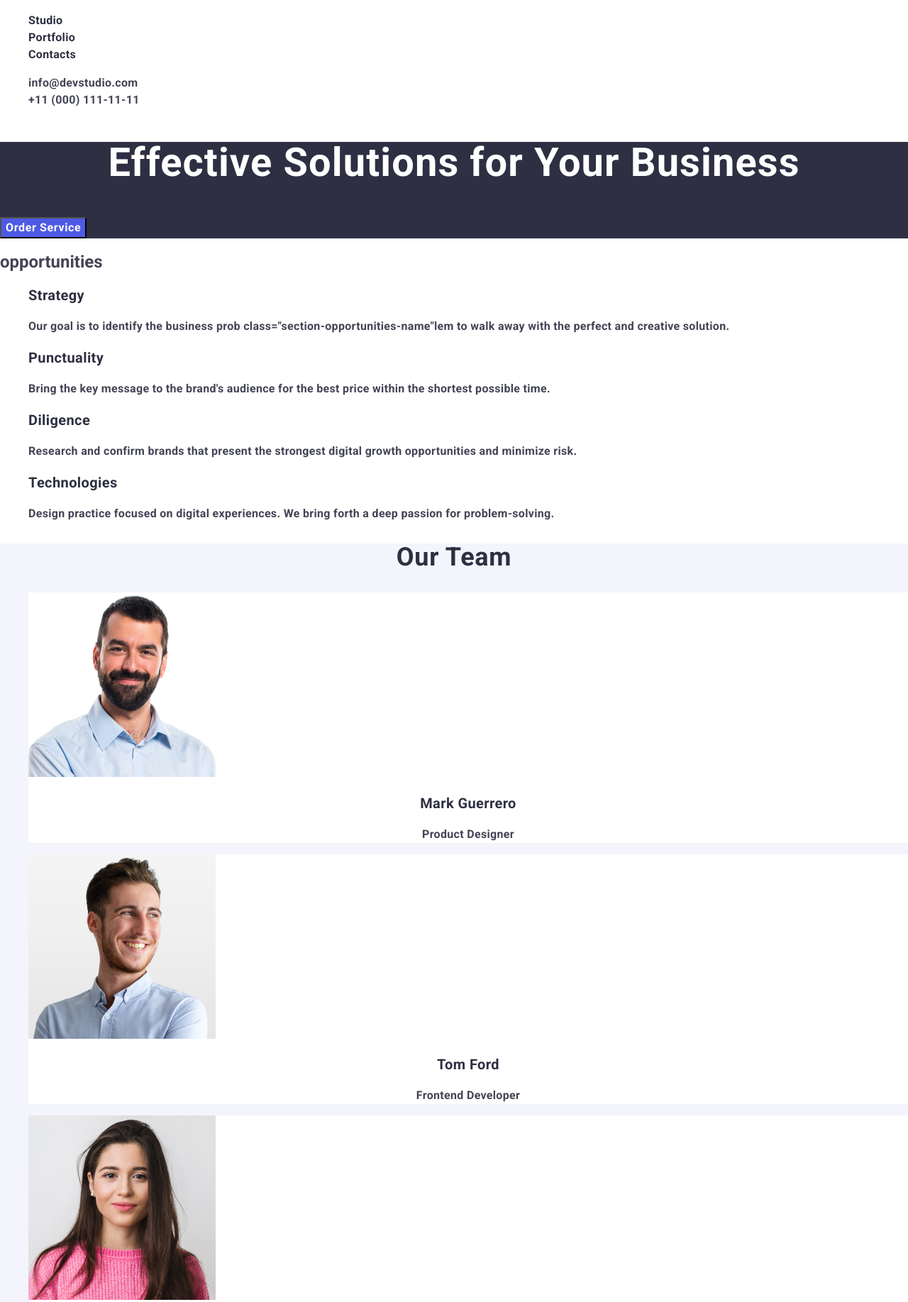
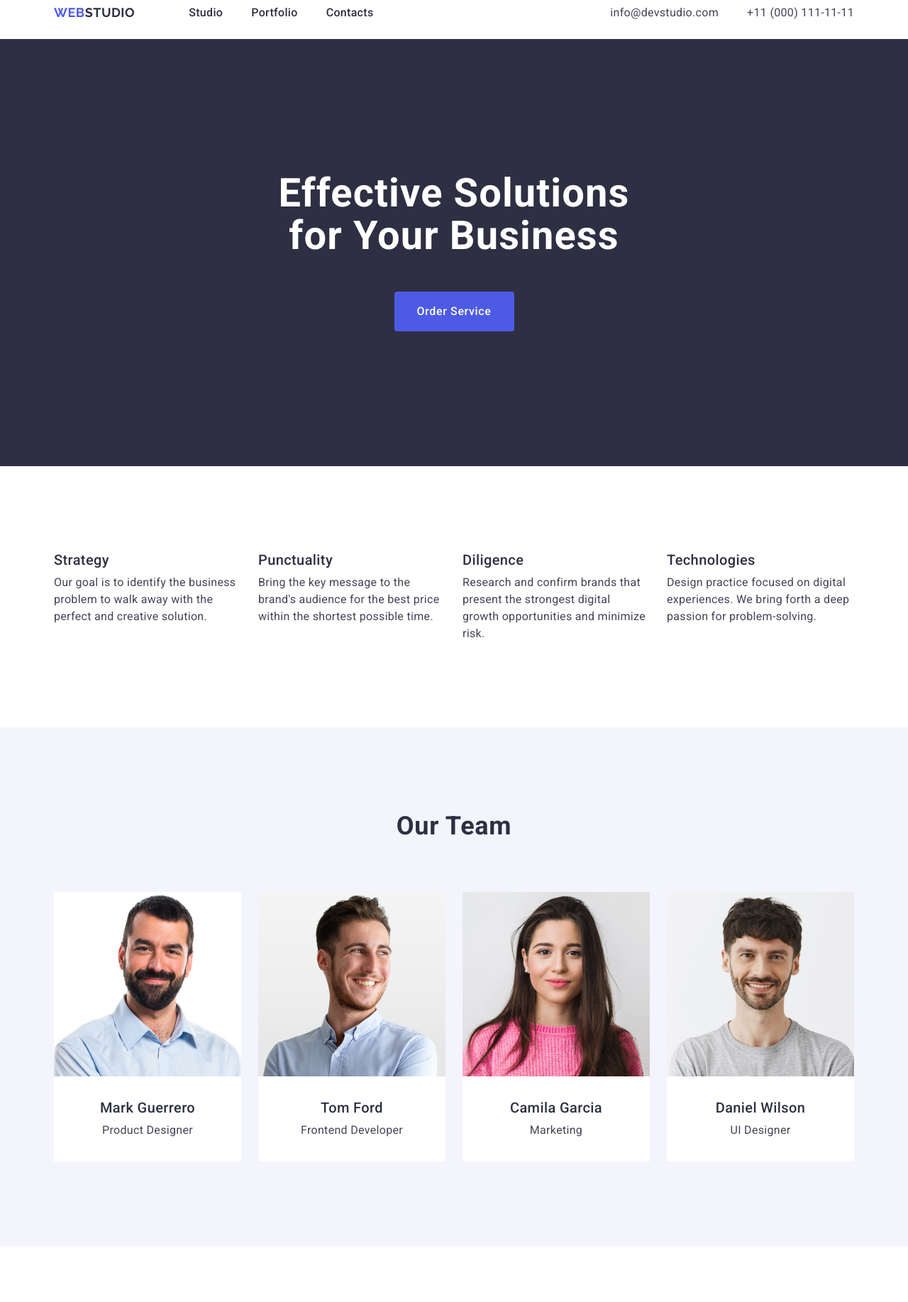
Before and after one commit to YehorBerezenko/goit-markup-hw-03, a plain HTML site: page index.html in a window 1280 px wide. Shown: the part 20-1855 px from the top of the page at 71% size. Drawn offline with nearby package versions, Linux system fonts and the light colour scheme.

Commit message:
1st commit

```diff
--- a/css/styles.css
+++ b/css/styles.css
@@ -1,3 +1,5 @@
+
+
 body{
     font-family: "Roboto", sans-serif;
     color:#434455;
@@ -6,16 +8,80 @@ body{
 }
 ul{
     list-style: none;
+    margin-bottom: 0;
+    margin-top: 0;
+    padding-left: 0;
 }
+
+img{
+    display: block;
+}
+
+p,
+h1,
+h2,
+h3,
+h4,
+h5,
+h6{
+    margin-bottom: 0;
+    margin-top: 0;
+
+}
+
 
 a{
     text-decoration: none;
 }
 
 
+.visually-hidden {
+    position: absolute;
+    width: 1px;
+    height: 1px;
+    margin: -1px;
+    border: 0;
+    padding: 0;
+    white-space: nowrap;
+    clip-path: inset(100%);
+    clip: rect(0 0 0 0);
+    overflow: hidden;
+}
+
+.container{
+    max-width: 1158px;
+    padding-left: 15px;
+    padding-right: 15px;
+    margin: 0 auto;
+
+
+}
+
+
 
 
 /* ---------------------------------------HEADER-------------------------------- */
+.header{
+    padding-top: 24px;
+    padding-bottom: 24px;
+}
+
+.header-container{
+    display: flex;
+    align-items: center;
+}
+
+.header-navigation{
+    display: flex;
+    align-items: center;
+}
+
+
+.header-contacts-list {
+    display: flex;
+    gap: 40px;
+
+}
 
 .header-logo{
     font-family:"Raleway", sans-serif;
@@ -24,14 +90,19 @@ a{
     line-height: 117%;
     letter-spacing: 0.03em;
     text-transform: uppercase;
-     color: #4d5ae5;
+    color: #4d5ae5;
+    padding-top: 3px;
+    padding-bottom: 3px;
+    margin-right: 76px;
 }
 .header-logo-part{
     color: #2e2f42;
 }
 
 .address{
+
     font-style: normal;
+    margin-left: auto;
 }
 
 .header-menu-list{
@@ -40,11 +111,16 @@ a{
     line-height: 150%;
     letter-spacing: 0.02em;
     color: #2e2f42;
+    display: flex;
+    gap: 40px;
+
 
 }
 
 .header-menu-link{
     color:#2e2f42;
+    padding-top: 4px;
+    padding-bottom: 4px;
 }
 
 .header-menu-link:hover,
@@ -53,11 +129,14 @@ a{
 }
 
 
+
 .header-contacts-link{
         font-size: 16px;
         line-height: 150%;
         letter-spacing: 0.02em;
         color: #434455;
+        padding-top: 4px;
+        padding-bottom: 4px;
 }
 
 .header-contacts-link:hover,
@@ -67,15 +146,20 @@ a{
 /* ----------------------------FIRST SECTION(HERO)------------------------------ */
 
 .section-main{
+    padding-top: 188px;
+    padding-bottom: 190px;
     background-color:#2e2f42 ;
+    text-align: center;
 }
 
 .section-main-title{
+
+    max-width: 496px;
+    margin: 0 auto 48px auto;
     font-weight: 700;
     font-size: 56px;
     line-height: 107%;
-     letter-spacing: 0.02em;
-    text-align: center;
+    letter-spacing: 0.02em;
     color: #fff;
 }
 
@@ -88,6 +172,13 @@ a{
     color: #fff;
     background: #4d5ae5;
     cursor: pointer;
+    min-width: 169px;
+    height: 56px;
+    border-radius: 4px;
+    border: none;
+    display: block;
+    margin: 0 auto;
+
 }
 
 .section-main-button:hover,
@@ -98,12 +189,28 @@ a{
 /* ----------------------------SECOND SECTION(OPPORTUNITIES)------------------------------ */
 
 
+.section-opportunities{
+    padding-top: 120px;
+    padding-bottom: 120px;
+}
+
+.section-opportunities-list{
+    display: flex;
+    gap: 24px;
+}
+
+.section-opportunities-item{
+    width: calc((100% - 3 * 24px) / 4);
+}
+
+
 .section-opportunities-name{
     font-weight: 500;
     font-size: 20px;
     line-height: 120%;
     letter-spacing: 0.02em;
     color: #2e2f42;
+    margin-bottom: 8px;
 
 }
 
@@ -118,10 +225,19 @@ a{
 
 .section-team{
     background-color:#f4f4fd ;
+    padding-top: 120px;
+    padding-bottom: 120px;
+}
+
+.section-team-list{
+    display: flex;
+    padding-top: 72px;
+    column-gap: 24px;
 }
 
 .section-team-member{
     background-color: #FFFFFF;
+    width: calc(100% - (3 * 24px)) / 4;
 }
 
 
@@ -135,6 +251,13 @@ a{
     color: #2e2f42;
 }
 
+.team-member-container{
+    padding-top: 32px;
+    padding-bottom: 32px;
+
+
+}
+
 .section-team-name{
 
     font-weight: 500;
@@ -143,6 +266,7 @@ a{
     letter-spacing: 0.02em;
     text-align: center;
     color: #2e2f42;
+    padding-bottom: 8px;
 
 }
 
@@ -156,6 +280,22 @@ a{
 }
 
 /* ----------------------------FOURTH SECTION(PORTFOLIO)------------------------------ */
+.section-portfolio{
+    padding-top: 120px;
+    padding-bottom: 120px;
+
+}
+
+.section-portfolio-list{
+    display: flex;
+    flex-wrap: wrap;
+    column-gap: 24px;
+    row-gap: 48px;
+}
+
+.section-portfolio-item{
+    width: calc(100% - 48px) / 3;
+}
 
 .section-portfolio-title{
     font-weight: 700;
@@ -165,6 +305,14 @@ a{
     text-transform: capitalize;
     text-align: center;
     color: #2e2f42;
+    padding-bottom: 72px;
+
+}
+
+.portfolio-container{
+    padding-top: 32px;
+    padding-bottom: 32px;
+    padding-left: 16px;
 }
 
 .section-portfolio-item-name{
@@ -186,6 +334,8 @@ a{
 
 .footer{
     background-color:#2e2f42 ;
+    padding-top: 100px;
+    padding-bottom: 100px;
 }
 
 .footer-logo{
@@ -196,6 +346,9 @@ a{
     letter-spacing: 0.03em;
     text-transform: uppercase;
     color: #4d5ae5;
+    padding-top: 3px;
+    padding-bottom: 3px;
+
 }
 
 .footer-logo-part{
@@ -207,6 +360,8 @@ a{
         line-height: 150%;
         letter-spacing: 0.02em;
         color: #f4f4fd;
+        max-width: 264px;
+        padding-top: 16px;
 }
 
 
--- a/index.html
+++ b/index.html
@@ -7,7 +7,7 @@
     <link rel="preconnect" href="https://fonts.googleapis.com" />
     <link rel="preconnect" href="https://fonts.gstatic.com" crossorigin />
     <link
-      href="https://fonts.googleapis.com/css2?family=Raleway:ital,wght@0,100..900;1,100..900&family=Roboto:wght@700&display=swap"
+      href="https://fonts.googleapis.com/css2?family=Raleway:wght@700&family=Roboto:wght@400;500;700&display=swap"
       rel="stylesheet"
     />
     <link
@@ -21,6 +21,7 @@
   </head>
   <body>
     <header class="header">
+      <div class="container header-container">
         <nav class="header-navigation">
           <a class="header-logo" href="./index.html"
             >Web<span class="header-logo-part">Studio</span></a
@@ -37,6 +38,7 @@
             </li>
           </ul>
         </nav>
+
         <address class="address">
           <ul class="header-contacts-list">
             <li class="header-contacts-item">
@@ -51,23 +53,28 @@
             </li>
           </ul>
         </address>
+      </div>
     </header>
     <main>
       <section class="section-main">
+        <div class="container">
           <h1 class="section-main-title">
             Effective Solutions for Your Business
           </h1>
-        <button class="section-main-button" type="button">Order Service</button>
+          <button class="section-main-button" type="button">
+            Order Service
+          </button>
+        </div>
       </section>
       <section class="section-opportunities">
+        <div class="container">
           <h2 class="visually-hidden">opportunities</h2>
           <ul class="section-opportunities-list">
             <li class="section-opportunities-item">
               <h3 class="section-opportunities-name">Strategy</h3>
               <p class="section-opportunities-item-difin">
-              Our goal is to identify the business prob
-              class="section-opportunities-name"lem to walk away with the
-              perfect and creative solution.
+                Our goal is to identify the business problem to walk away with
+                the perfect and creative solution.
               </p>
             </li>
 
@@ -95,8 +102,10 @@
               </p>
             </li>
           </ul>
+        </div>
       </section>
       <section class="section-team">
+        <div class="container">
           <h2 class="section-team-title">Our Team</h2>
           <ul class="section-team-list">
             <li class="section-team-member">
@@ -107,8 +116,10 @@
                 width="264"
                 height="260"
               />
+              <div class="team-member-container">
                 <h3 class="section-team-name">Mark Guerrero</h3>
                 <p class="section-team-pos">Product Designer</p>
+              </div>
             </li>
 
             <li class="section-team-member">
@@ -119,8 +130,10 @@
                 width="264"
                 height="260"
               />
+              <div class="team-member-container">
                 <h3 class="section-team-name">Tom Ford</h3>
                 <p class="section-team-pos">Frontend Developer</p>
+              </div>
             </li>
 
             <li class="section-team-member">
@@ -131,8 +144,10 @@
                 width="264"
                 height="260"
               />
+              <div class="team-member-container">
                 <h3 class="section-team-name">Camila Garcia</h3>
                 <p class="section-team-pos">Marketing</p>
+              </div>
             </li>
 
             <li class="section-team-member">
@@ -143,12 +158,16 @@
                 width="264"
                 height="260"
               />
+              <div class="team-member-container">
                 <h3 class="section-team-name">Daniel Wilson</h3>
                 <p class="section-team-pos">UI Designer</p>
+              </div>
             </li>
           </ul>
+        </div>
       </section>
       <section class="section-portfolio">
+        <div class="container">
           <h2 class="section-portfolio-title">Our Portfolio</h2>
           <ul class="section-portfolio-list">
             <li class="section-portfolio-item">
@@ -159,8 +178,10 @@
                 width="360"
                 height="300"
               />
+              <div class="portfolio-container">
                 <h3 class="section-portfolio-item-name">Banking App</h3>
                 <p class="section-portfolio-item-type">App</p>
+              </div>
             </li>
             <li class="section-portfolio-item">
               <img
@@ -170,8 +191,10 @@
                 width="360"
                 height="300"
               />
+              <div class="portfolio-container">
                 <h3 class="section-portfolio-item-name">Cashless Payment</h3>
                 <p class="section-portfolio-item-type">Marketing</p>
+              </div>
             </li>
             <li class="section-portfolio-item">
               <img
@@ -181,8 +204,10 @@
                 width="360"
                 height="300"
               />
+              <div class="portfolio-container">
                 <h3 class="section-portfolio-item-name">Meditation App</h3>
                 <p class="section-portfolio-item-type">App</p>
+              </div>
             </li>
             <li class="section-portfolio-item">
               <img
@@ -192,8 +217,10 @@
                 width="360"
                 height="300"
               />
+              <div class="portfolio-container">
                 <h3 class="section-portfolio-item-name">Taxi Service</h3>
                 <p class="section-portfolio-item-type">Marketing</p>
+              </div>
             </li>
             <li class="section-portfolio-item">
               <img
@@ -203,8 +230,12 @@
                 width="360"
                 height="300"
               />
-            <h3 class="section-portfolio-item-name">Screen Illustrations</h3>
+              <div class="portfolio-container">
+                <h3 class="section-portfolio-item-name">
+                  Screen Illustrations
+                </h3>
                 <p class="section-portfolio-item-type">Design</p>
+              </div>
             </li>
             <li class="section-portfolio-item">
               <img
@@ -214,20 +245,25 @@
                 width="360"
                 height="300"
               />
+              <div class="portfolio-container">
                 <h3 class="section-portfolio-item-name">Online Courses</h3>
                 <p class="section-portfolio-item-type">Marketing</p>
+              </div>
             </li>
           </ul>
+        </div>
       </section>
     </main>
     <footer class="footer">
+      <div class="container">
         <a class="footer-logo" href="./index.html"
           >Web<span class="footer-logo-part">Studio</span></a
         >
         <p class="footer-content">
-        Increase the flow of customers and sales for your business with digital
-        marketing & growth solutions.
+          Increase the flow of customers and sales for your business with
+          digital marketing & growth solutions.
         </p>
+      </div>
     </footer>
   </body>
 </html>
```
Lines whose indentation alone changed are shown as unchanged.
